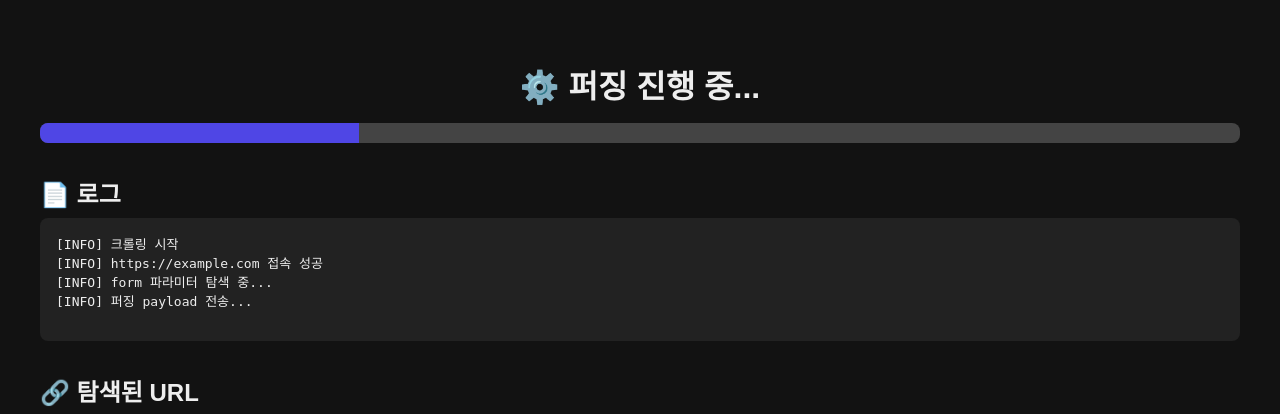
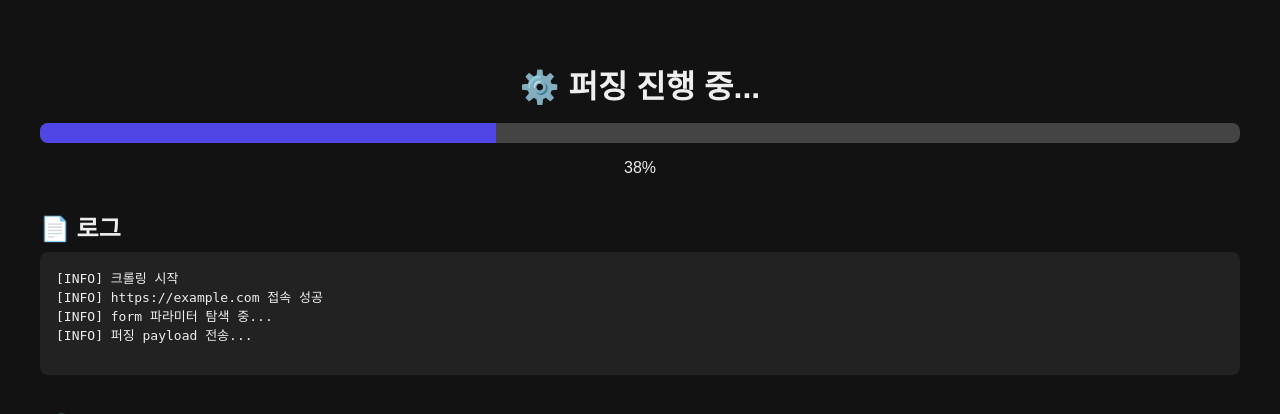
Before and after one commit to hsjsstn/WebFuzzer, a Flask app: template Fuzzer/templates/loading.html in a window 1280 px wide. Shown: the top 414 px of the page. Run offline with Flask 3, Linux system fonts and the light colour scheme; the template is opened without the code that fills it, so the values that code supplies are empty.

Commit message:
로딩 바 수정

```diff
--- a/Fuzzer/templates/loading.html
+++ b/Fuzzer/templates/loading.html
@@ -22,14 +22,14 @@
       border-radius: 8px;
       overflow: hidden;
       height: 20px;
-      margin-bottom: 2rem;
+      margin-bottom: 1rem;
     }
 
     .progress {
-      width: 50%;
+      width: 0%;
       background: #4f46e5;
       height: 100%;
-      animation: loading 3s infinite ease-in-out;
+      transition: width 0.4s ease-in-out;
     }
 
     @keyframes loading {
@@ -66,8 +66,11 @@
   <h1>⚙️ 퍼징 진행 중...</h1>
 
   <div class="progress-bar">
-    <div class="progress"></div>
+    <div class="progress" id="progress-bar"></div>
   </div>
+  <p id="progress-text" style="text-align:center;">0%</p>
+
+
 
   <h2>📄 로그</h2>
   <div class="log">
@@ -94,5 +97,23 @@
       </button>
     </form>
   </div>
+  <script>
+    let percent = 0;
+
+    function updateProgress() {
+      if (percent < 100) {
+        percent += Math.floor(Math.random() * 5) + 1; // 1~5%씩 증가
+        percent = Math.min(percent, 100); // 최대 100%
+
+        const bar = document.getElementById('progress-bar');
+        const text = document.getElementById('progress-text');
+
+        bar.style.width = percent + "%";
+        text.textContent = percent + "%";
+      }
+    }
+
+    setInterval(updateProgress, 500); // 0.5초마다 업데이트
+    </script>
 </body>
 </html>
```
Also changed, not shown: 3 other files.
